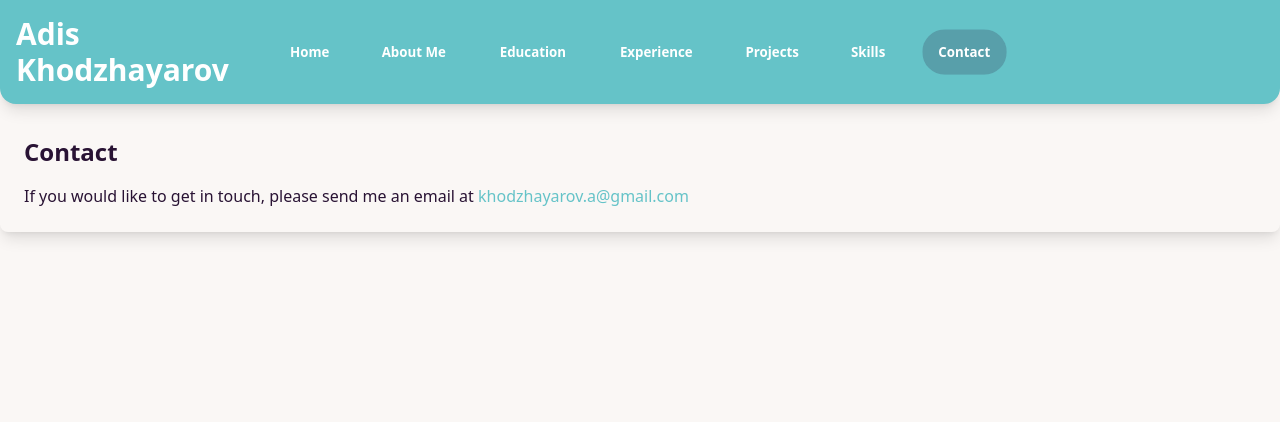
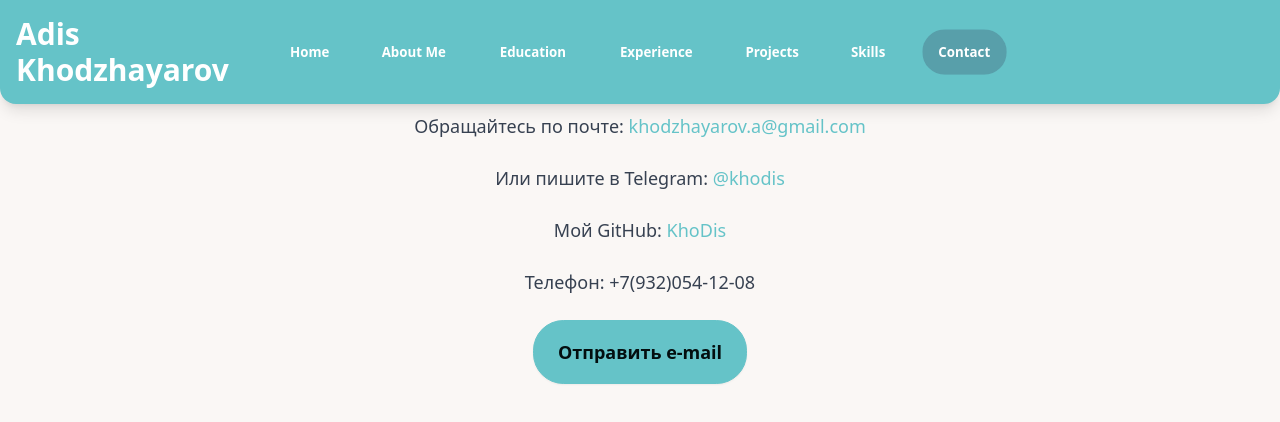
Before and after one commit to KhoDis/KhoDis.github.io, a React (Vite) app: page /contact in a window 1280 px wide. Shown: the top 422 px of the page. Built offline with nearby package versions, Linux system fonts and the light colour scheme.

Commit message:
feat: improve contact page

```diff
--- a/src/pages/Contact.tsx
+++ b/src/pages/Contact.tsx
@@ -1,16 +1,40 @@
+import Section from "../hoс/Section.tsx";
+
 function Contact() {
   return (
-    <section className="flex items-center justify-center">
-      <div className="container mx-auto p-6 rounded-lg shadow-lg">
-        <h2 className="text-2xl font-bold mb-4">Contact</h2>
-        <p>
-          If you would like to get in touch, please send me an email at{" "}
-          <a href="mailto:khodzhayarov.a@gmail.com" className="text-primary">
-            khodzhayarov.a@gmail.com
-          </a>
-        </p>
+    <>
+      <p className="text-lg mb-6 text-center text-gray-700">
+        Обращайтесь по почте: {" "}
+        <a href="mailto:khodzhayarov.a@gmail.com"
+           className="text-primary hover:text-primary-focus transition-colors duration-300">
+          khodzhayarov.a@gmail.com
+        </a>
+      </p>
+      <p className="text-lg mb-6 text-center text-gray-700">
+        Или пишите в Telegram: {" "}
+        <a href="https://t.me/khodis"
+           className="text-primary hover:text-primary-focus transition-colors duration-300">
+          @khodis
+        </a>
+      </p>
+      <p className="text-lg mb-6 text-center text-gray-700">
+        Мой GitHub: {" "}
+        <a href="https://github.com/KhoDis"
+           className="text-primary hover:text-primary-focus transition-colors duration-300">
+          KhoDis
+        </a>
+      </p>
+      <p className="text-lg mb-6 text-center text-gray-700">
+        Телефон: {" "}
+        <a href="tel:+7(932)054-12-08">+7(932)054-12-08</a>
+      </p>
+      <div className="flex justify-center mt-4">
+        <a href="mailto:khodzhayarov.a@gmail.com"
+           className="btn btn-primary btn-lg transition-transform transform hover:scale-105">
+          Отправить e-mail
+        </a>
       </div>
-    </section>
+    </>
   );
 }
 
```
